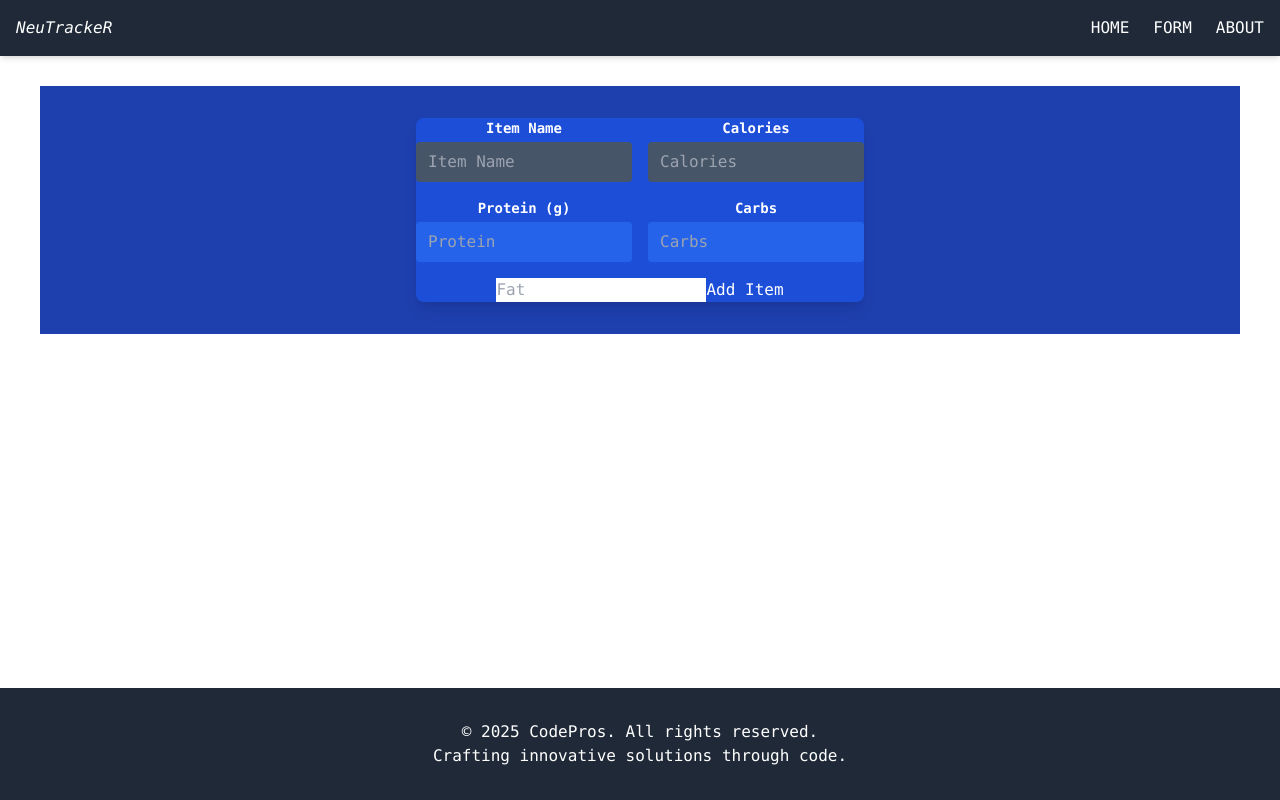
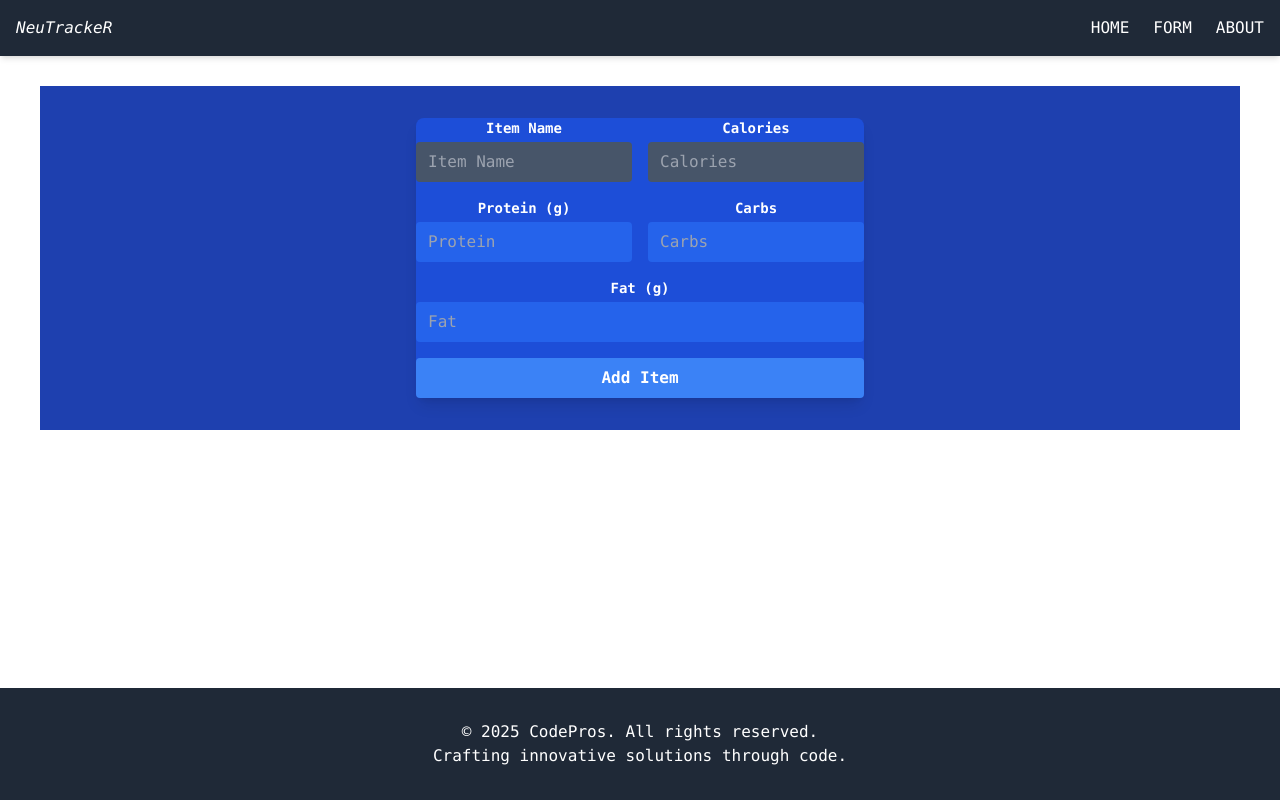
Before and after one commit to daganeabdul/Nutrition-meter-application, a React (Create React App) app: page /form in a window 1280 px wide. Built offline with nearby package versions, Linux system fonts and the light colour scheme; data requests are answered from the project's data file.

Commit message:
styling the form button

```diff
--- a/src/Pages/MealForm.js
+++ b/src/Pages/MealForm.js
@@ -54,7 +54,10 @@ export default function MealForm({ currentNutrition, handleChange, handleSubmit
                     />
                     </div>
                 </div>
+                <div>
+                <label className="block text-white mb-1 text-sm font-bold">Fat (g)</label>
                 <input
+                    className="w-full px-3 py-2 rounded bg-blue-600 text-white"
                     type="number"
                     name="fat"
                     value={currentNutrition.fat}
@@ -62,7 +65,11 @@ export default function MealForm({ currentNutrition, handleChange, handleSubmit
                     placeholder="Fat"
                     required
                 />
-                <button>Add Item</button>
+                </div>
+                <button className="w-full bg-blue-500 hover:bg-blue-600 text-white
+                font-bold py-2 px-4 rounded focus:outline-none  focus:ring-blue-400 transition
+                duration-150 mt-4
+                ">Add Item</button>
             </form>
         </div>
     );
```
